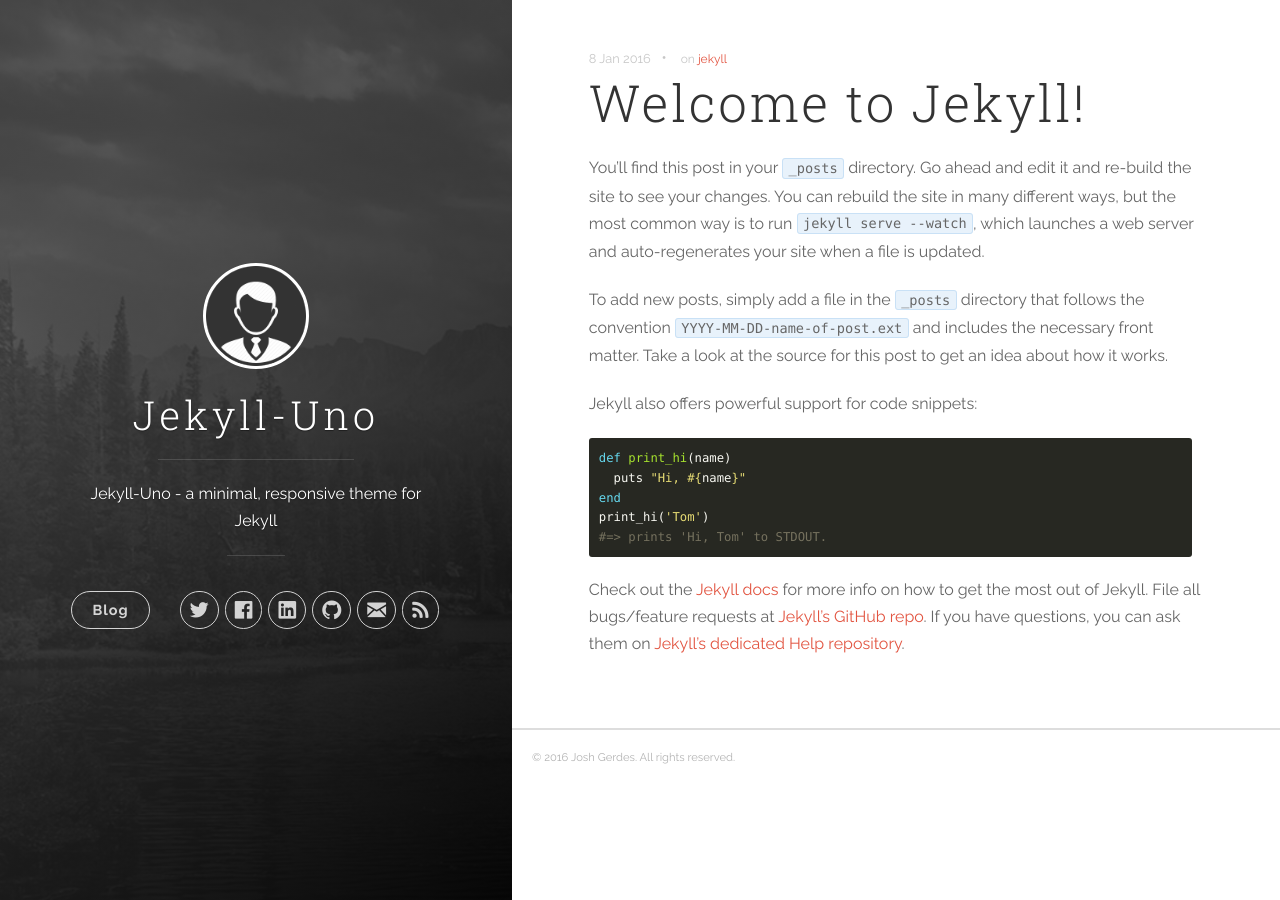
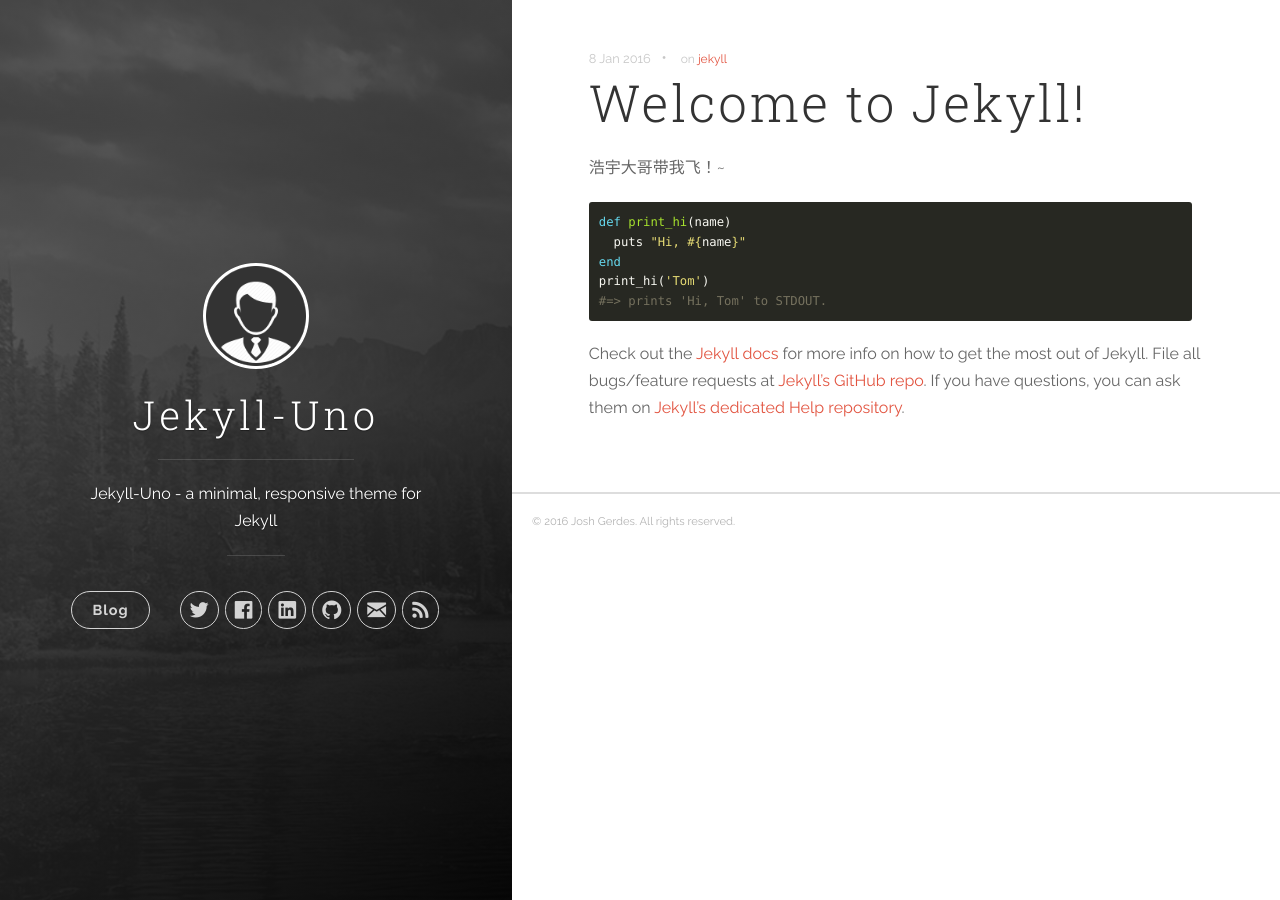
Before and after one commit to Wid-Mimosa/Wid-Mimosa.github.io, a Jekyll site: the page built from _posts/2016-01-08-welcome-to-jekyll.markdown, in a window 1280 px wide. Built offline with Jekyll 4.4.1, drawn with Linux system fonts in a browser that asks for light colours; nearby versions of some CDN libraries.

Commit message:
test text

````diff
--- a/_posts/2016-01-08-welcome-to-jekyll.markdown
+++ b/_posts/2016-01-08-welcome-to-jekyll.markdown
@@ -4,11 +4,7 @@
 categories: [jekyll]
 tags: [jekyll]
 ---
-You’ll find this post in your `_posts` directory. Go ahead and edit it and re-build the site to see your changes. You can rebuild the site in many different ways, but the most common way is to run `jekyll serve --watch`, which launches a web server and auto-regenerates your site when a file is updated.
-
-To add new posts, simply add a file in the `_posts` directory that follows the convention `YYYY-MM-DD-name-of-post.ext` and includes the necessary front matter. Take a look at the source for this post to get an idea about how it works.
-
-Jekyll also offers powerful support for code snippets:
+浩宇大哥带我飞！~
 
 ``` ruby
 def print_hi(name)
````
